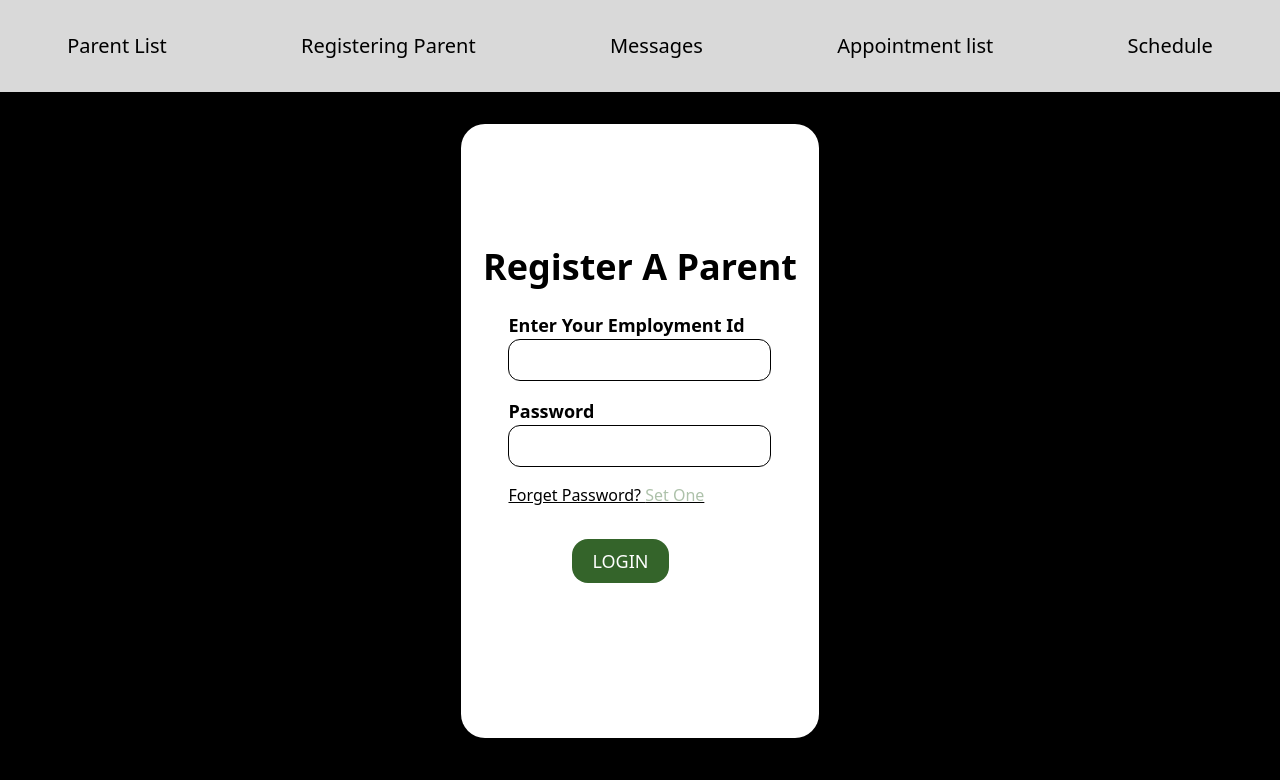
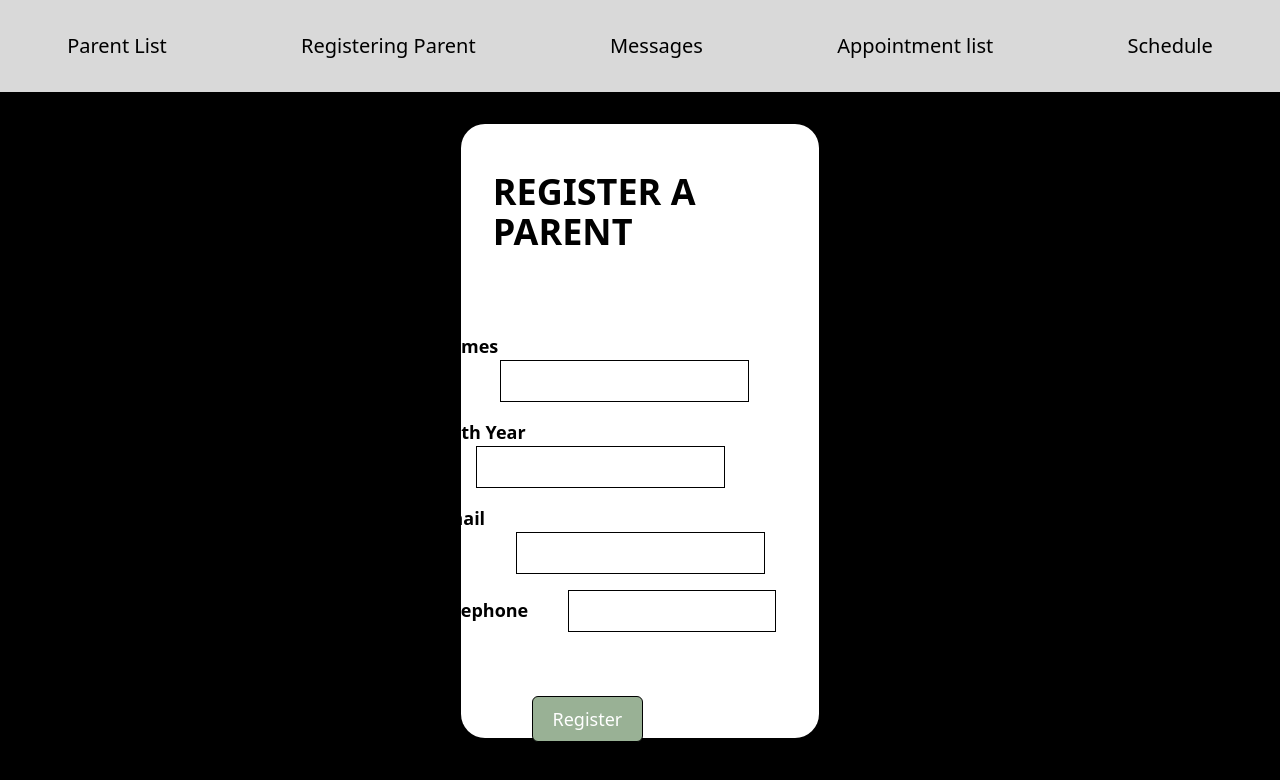
Before and after one commit to Angemichel12/growtogether, a React (Create React App) app in the folder frontend/: page /healthregist in a window 1280 px wide. Shown: the top 780 px of the page. Built offline with nearby package versions, Linux system fonts and the light colour scheme.

Commit message:
health register

```diff
--- a/frontend/src/App.css
+++ b/frontend/src/App.css
@@ -97,7 +97,7 @@ align-items: center;
     @apply flex py-8 justify-around text-xl;
   }
   .healbtn{
-    background-color: rgb(52,100,42) ;
+    background-color: rgb(153, 177, 149) ;
   }
   .setone{
     color: rgb(174,194,171);
--- a/frontend/src/pages/HealthRegist.jsx
+++ b/frontend/src/pages/HealthRegist.jsx
@@ -8,15 +8,18 @@ const HealthRegist = () => {
       <DoctorNav />
       <body className=''>
         <div className="flex justify-center bg-black pt-8 h-screen">
-        <content className="flex justify-center flex-col items-center bg-white healthlog rounded-3xl h-4/5">
-            <p className='text-4xl mb-6 font-bold'>Register A Parent</p>
-            <form className='flex flex-col'>
-                <label className='font-bold text-lg'>Enter Your Employment Id</label>
-                <input type='text' className='border-black border p-2 rounded-xl mb-4'></input>
-                <label className='font-bold text-lg'>Password</label>
-                <input type='text' className='border-black border p-2 rounded-xl mb-4 font-bold'></input>
-                <span className='underline'>Forget Password? <span className='setone'>Set One</span></span>
-                <Link to=""><button className='healbtn my-8 mx-16 rounded-2xl text-lg text-white px-5 py-2'>LOGIN</button></Link>
+        <content className="flex  flex-col items-center bg-white healthlog rounded-3xl h-4/5 p-8">
+            <p className='text-4xl mb-16 font-bold py-4'>REGISTER A PARENT</p>
+            <form className=''>
+                <label className='font-bold text-lg'>Names</label>
+                <input type='text' className='border-black border p-2  mb-4 mx-16'></input><br/>
+                <label className='font-bold text-lg'>Birth Year</label>
+                <input type='text' className='border-black border p-2  mb-4 mx-10'></input><br/>
+                <label className='font-bold text-lg'>Email</label>
+                <input type='text' className='border-black border p-2 mb-4 mx-20'></input><br/>
+                <label className='font-bold text-lg'>Telephone</label>
+                <input type='text' className='border-black border p-2 w-52 mb-4 font-bold mx-10 mr-4'></input><br/>
+                <Link to=""><button className='healbtn my-12 mx-24 rounded-md text-lg border border-black text-white px-5 py-2 '>Register</button></Link>
             </form>
         </content>
         </div>
```
